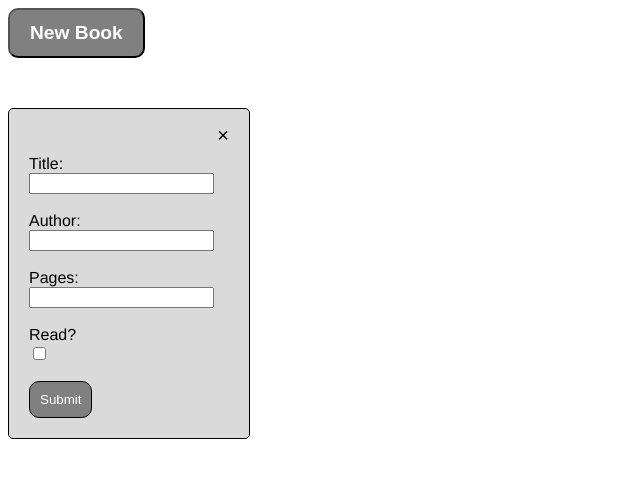
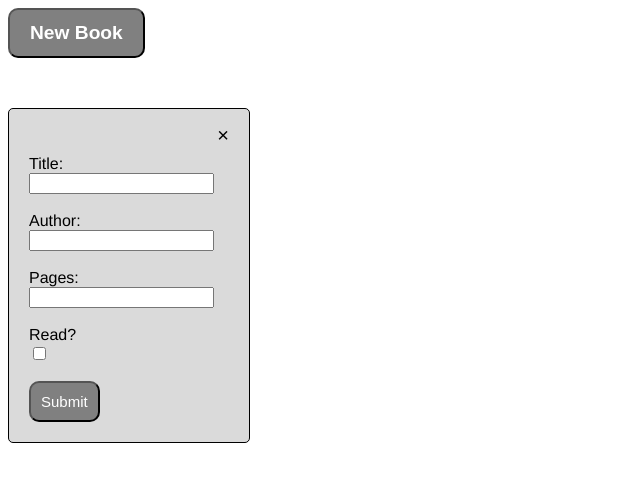
Before and after one commit to matt-coops/library, a plain HTML site: page index.html in a window 1280 px wide. Both pictures are taken after a click on the button "New Book". Shown: the full height of the page, 0-640 px from the left. Drawn offline with Linux system fonts and the light colour scheme.

Commit message:
Made visual updates

```diff
--- a/style.css
+++ b/style.css
@@ -1,5 +1,6 @@
 body {
   font-family: "Franklin Gothic Medium", "Arial Narrow", Arial, sans-serif;
+  box-sizing: border-box;
 }
 
 #btn-container {
@@ -22,7 +23,7 @@ body {
 }
 
 #new-book-btn:active {
-  border: solid 0px black;
+  transform: scale(0.98);
 }
 
 #new-book-form {
@@ -59,13 +60,19 @@ body {
 }
 
 #submit-form {
+  display: flex;
+  align-items: center;
   background-color: grey;
   color: white;
+  width: fit-content;
   padding: 10px;
-  border: solid 1px black;
-  width: fit-content;
   border-radius: 10px;
   cursor: pointer;
+  font-size: 15px;
+}
+
+#submit-form:active {
+  transform: scale(0.98);
 }
 
 #book-container {
```
